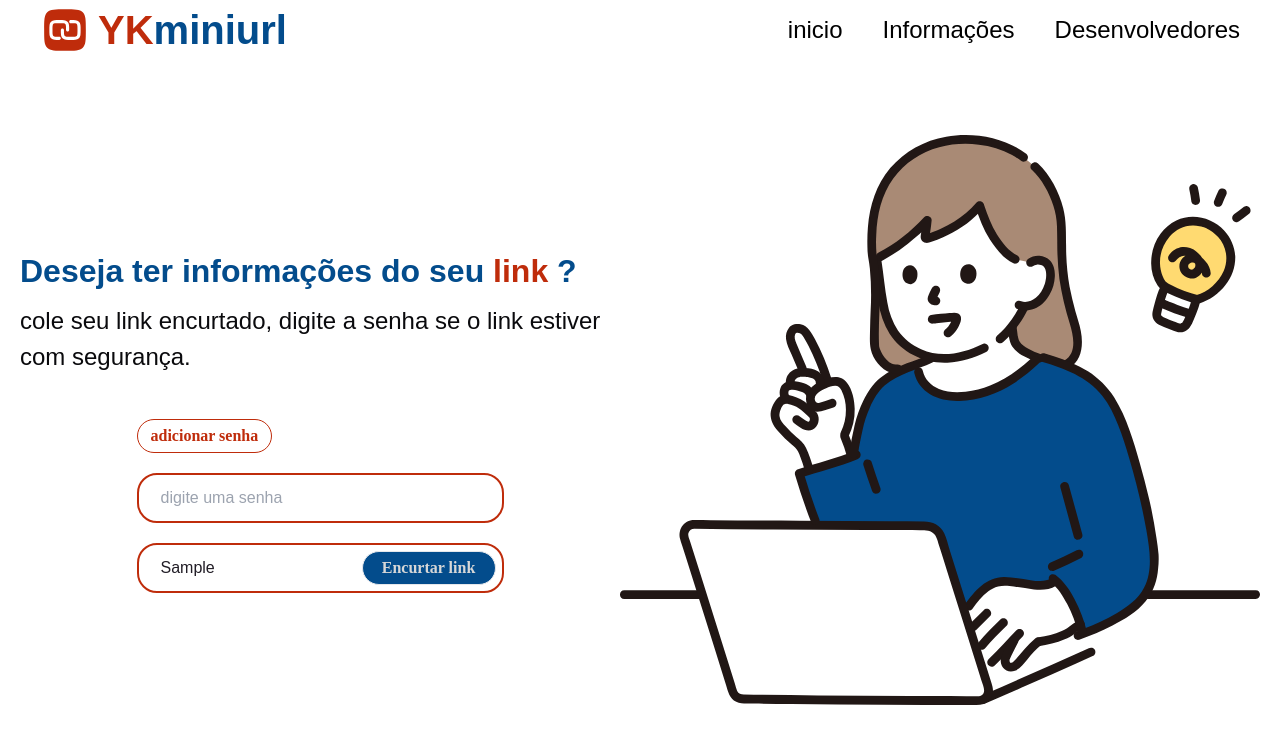
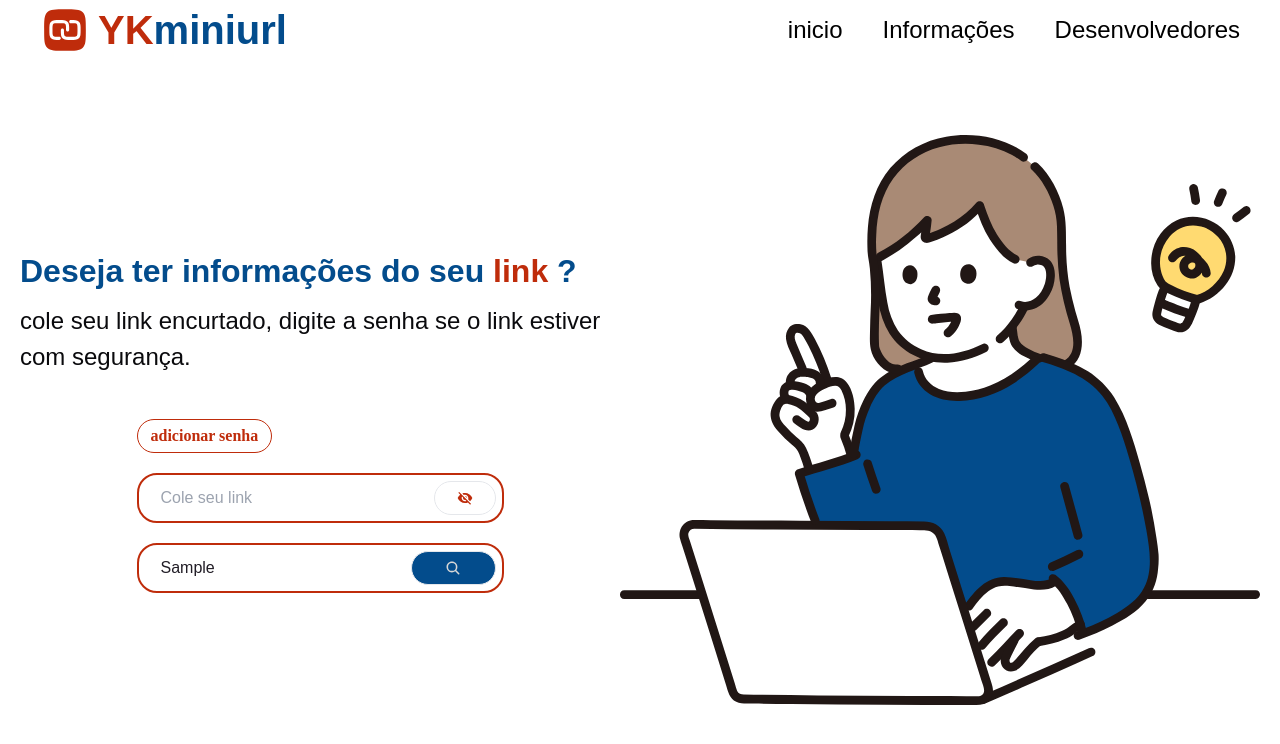
Before and after one commit to Dannick10/frontend-ykminiurl, a Next.js app: page /info in a window 1280 px wide. Both pictures are taken after typing "Sample" into the empty fields and a click on the button "adicionar senha". Shown: the top 744 px of the page. Built offline with nearby package versions, Linux system fonts and the light colour scheme.

Commit message:
feat: getInfoUrls and create InputComponents

```diff
--- a/src/app/info/page.tsx
+++ b/src/app/info/page.tsx
@@ -1,14 +1,23 @@
-"use client"
+"use client";
 
-import Alert from '@/components/Alert'
-import usePassword from '@/hooks/usePassword'
-import useShortLink from '@/hooks/useShortLink'
-import React from 'react'
-import Image from 'next/image'
-import womanpoint from "/public/womanpoint.svg"
+import Alert from "@/components/Alert";
+import usePassword from "@/hooks/usePassword";
+import useShortLink from "@/hooks/useShortLink";
+import React from "react";
+import Image from "next/image";
+import womanpoint from "/public/womanpoint.svg";
+import { IoSearch } from "react-icons/io5";
+import { MdOutlineVisibility } from "react-icons/md";
+import { MdVisibilityOff } from "react-icons/md";
+import Inputs from "@/components/Inputs";
 
 const page = () => {
-   const {handleVisibilityPassword, viewPassword,} = usePassword()
+  const {
+    handleVisibilityPassword,
+    viewPassword,
+    changeVisiblity,
+    handleChangeVisibility,
+  } = usePassword();
   const {
     postInfoLink,
     msg,
@@ -18,18 +27,25 @@ const page = () => {
     Seturl,
     shortUrl,
     Setpassword,
-      Setmsg
+    Setmsg,
   } = useShortLink();
-
 
   return (
     <section className="flex flex-col gap-30 px-30 py-10">
       {msg.status && (
-          <Alert title={msg.title} subtitle={msg.subtitle} colors={msg.color}  handleCloseMsg={() => Setmsg('')}/>
+        <Alert
+          title={msg.title}
+          subtitle={msg.subtitle}
+          colors={msg.color}
+          handleCloseMsg={() => Setmsg("")}
+        />
       )}
 
       {loading && (
-          <div role="status" className="w-full h-full absolute flex justify-center items-center bg-black bg-opacity-10 z-10">
+        <div
+          role="status"
+          className="w-full h-full absolute flex justify-center items-center bg-black bg-opacity-10 z-10"
+        >
           <svg
             aria-hidden="true"
             className="w-10 h-10 text-gray-200 animate-spin dark:text-gray-600 fill-[#BF2C0B]"
@@ -54,10 +70,12 @@ const page = () => {
         <div className="flex flex-col justify-center items-center gap-2 max-w-[600px]">
           <div className="space-y-2">
             <h1 className="text-[32px] text-[rgb(3,76,140)] font-bold ">
-              Deseja ter informações do seu <span className='text-[#BF2C0B]'>link</span> ?
+              Deseja ter informações do seu{" "}
+              <span className="text-[#BF2C0B]">link</span> ?
             </h1>
             <p className="font-light text-[24px] text-[#0A0A0D] font-sora">
-              cole seu link encurtado,  digite a senha se o link estiver com segurança.
+              cole seu link encurtado, digite a senha se o link estiver com
+              segurança.
             </p>
           </div>
           <div className="flex flex-col justify-center items-center py-38 gap-5  mt-9 ">
@@ -70,47 +88,45 @@ const page = () => {
               </button>
             </div>
             {viewPassword && (
-                <div className="border-2 rounded-[20px] py-1.5 px-1.5 w-[367px] border-[#BF2C0B] overflow-hidden relative flex">
-                  <input
-                    type="text"
-                    placeholder="digite uma senha"
-                    className="w-full h-full font-sora font-light outline-none px-4 py-2 text-[#211D26]"
+              <Inputs
                 value={password}
                 onChange={(e) => Setpassword(e.target.value)}
-                    />
-                </div>
+                type={changeVisiblity}
+              >
+                <button
+                  className="w-[20%] right-0 top-0 flex justify-center items-center px-[13px] py-1 rounded-[24px] border-[1px]  text-[#BF2C0B] cursor-pointer"
+                  onClick={handleChangeVisibility}
+                >
+                  {changeVisiblity == "text" ?
+                  <MdOutlineVisibility />
+                  :
+                  <MdVisibilityOff />
+                }
+                </button>
+              </Inputs>
             )}
 
-              <div className="border-2 rounded-[20px] py-1.5 px-1.5 w-[367px] border-[#BF2C0B] overflow-hidden relative flex">
-                <input
-                  type="text"
-                  placeholder="Cole seu link"
-                  className="w-full h-full font-sora font-light outline-none px-4 py-2 text-[#211D26]"
-                  value={url || ""}
-                  onChange={(e) => Seturl(e.target.value)}
-                  />
+            <Inputs value={url} onChange={(e) => Seturl(e.target.value)}>
               <button
-                  className="w-[60%] right-0 top-0 flex justify-center items-center px-[13px] py-1 rounded-[24px] border-[1px] bg-[#034C8C] text-[#D7D7D7]"
+                className="w-[30%] right-0 top-0 flex justify-center items-center px-[13px] py-1 rounded-[24px] border-[1px] bg-[#034C8C] text-[#D7D7D7]"
                 onClick={postInfoLink}
               >
-                  Encurtar link
+                <IoSearch />
               </button>
-
+            </Inputs>
           </div>
         </div>
-                  {shortUrl &&
-                  <div className="mt-4 flex justify-center items-center flex-col gap-4">
-                  <p className="font-sora font-bold text-sm text-[#D7D7D7] bg-[#034C8C] p-2 rounded-full">Seu Link está pronto para ser copiado</p>
-                  <p className="font-ramabhadra font-bold text-lg text-[#BF2C0B]">www.localhost:3000/redirect?link={shortUrl.shortUrl}</p>
-                  </div>
-                  }
-          </div>
         <div className="relative w-[80vh] h-[80vh]">
-            <Image src={womanpoint} alt="woman" fill style={{ objectFit: "cover" }} />
+          <Image
+            src={womanpoint}
+            alt="woman"
+            fill
+            style={{ objectFit: "cover" }}
+          />
         </div>
       </aside>
     </section>
   );
-  }
+};
 
-  export default page
+export default page;
--- a/src/app/page.tsx
+++ b/src/app/page.tsx
@@ -6,8 +6,16 @@ import usePassword from "@/hooks/usePassword";
 import Alert from "@/components/Alert";
 import useShortLink from "@/hooks/useShortLink";
 import { useEffect } from "react";
+import Inputs from "@/components/Inputs";
+import { MdOutlineVisibility, MdVisibilityOff } from "react-icons/md";
+import { IoSearch } from "react-icons/io5";
 export default function Home() {
-  const { viewPassword, handleVisibilityPassword } = usePassword();
+  const {
+    viewPassword,
+    handleVisibilityPassword,
+    changeVisiblity,
+    handleChangeVisibility,
+  } = usePassword();
   const {
     createShortLink,
     msg,
@@ -17,18 +25,25 @@ export default function Home() {
     Seturl,
     shortUrl,
     Setpassword,
-    Setmsg
+    Setmsg,
   } = useShortLink();
-
 
   return (
     <section className="flex flex-col gap-30 px-30 py-10">
       {msg.status && (
-        <Alert title={msg.title} subtitle={msg.subtitle} colors={msg.color}  handleCloseMsg={() => Setmsg('')}/>
+        <Alert
+          title={msg.title}
+          subtitle={msg.subtitle}
+          colors={msg.color}
+          handleCloseMsg={() => Setmsg("")}
+        />
       )}
 
       {loading && (
-        <div role="status" className="w-full h-full absolute flex justify-center items-center bg-black bg-opacity-10 z-10">
+        <div
+          role="status"
+          className="w-full h-full absolute flex justify-center items-center bg-black bg-opacity-10 z-10"
+        >
           <svg
             aria-hidden="true"
             className="w-10 h-10 text-gray-200 animate-spin dark:text-gray-600 fill-[#BF2C0B]"
@@ -66,45 +81,48 @@ export default function Home() {
               <button
                 className="flex  justify-center items-center px-[13px] py-1 rounded-[24px] border-[1px] border-[#BF2C0B] text-[#BF2C0B]"
                 onClick={handleVisibilityPassword}
-                >
+              >
                 adicionar senha
               </button>
             </div>
             {viewPassword && (
-              <div className="border-2 rounded-[20px] py-1.5 px-1.5 w-[367px] border-[#BF2C0B] overflow-hidden relative flex">
-                <input
-                  type="text"
-                  placeholder="digite uma senha"
-                  className="w-full h-full font-sora font-light outline-none px-4 py-2 text-[#211D26]"
-                  value={password}
-                  onChange={(e) => Setpassword(e.target.value)}
-                  />
-              </div>
+              <Inputs
+                value={password}
+                onChange={(e) => Setpassword(e.target.value)}
+                type={changeVisiblity}
+              >
+                <button
+                  className="w-[20%] right-0 top-0 flex justify-center items-center px-[13px] py-1 rounded-[24px] border-[1px]  text-[#BF2C0B] cursor-pointer"
+                  onClick={handleChangeVisibility}
+                >
+                  {changeVisiblity == "text" ? (
+                    <MdOutlineVisibility />
+                  ) : (
+                    <MdVisibilityOff />
+                  )}
+                </button>
+              </Inputs>
             )}
 
-            <div className="border-2 rounded-[20px] py-1.5 px-1.5 w-[367px] border-[#BF2C0B] overflow-hidden relative flex">
-              <input
-                type="text"
-                placeholder="Cole seu link"
-                className="w-full h-full font-sora font-light outline-none px-4 py-2 text-[#211D26]"
-                value={url || ""}
-                onChange={(e) => Seturl(e.target.value)}
-                />
+            <Inputs value={url} onChange={(e) => Seturl(e.target.value)}>
               <button
-                className="w-[60%] right-0 top-0 flex justify-center items-center px-[13px] py-1 rounded-[24px] border-[1px] bg-[#034C8C] text-[#D7D7D7]"
+                className="w-[30%] right-0 top-0 flex justify-center items-center px-[13px] py-1 rounded-[24px] border-[1px] bg-[#034C8C] text-[#D7D7D7]"
                 onClick={createShortLink}
-                >
-                Encurtar link
+              >
+                <IoSearch />
               </button>
-
+            </Inputs>
+          </div>
+          {shortUrl && (
+            <div className="mt-4 flex justify-center items-center flex-col gap-4">
+              <p className="font-sora font-bold text-sm text-[#D7D7D7] bg-[#034C8C] p-2 rounded-full">
+                Seu Link está pronto para ser copiado
+              </p>
+              <p className="font-ramabhadra font-bold text-lg text-[#BF2C0B]">
+                www.localhost:3000/redirect?link={shortUrl.shortUrl}
+              </p>
             </div>
-          </div>
-                {shortUrl &&
-                <div className="mt-4 flex justify-center items-center flex-col gap-4">
-                <p className="font-sora font-bold text-sm text-[#D7D7D7] bg-[#034C8C] p-2 rounded-full">Seu Link está pronto para ser copiado</p>
-                <p className="font-ramabhadra font-bold text-lg text-[#BF2C0B]">www.localhost:3000/redirect?link={shortUrl.shortUrl}</p>
-                </div>
-                }
+          )}
         </div>
         <div className="relative w-[80vh] h-[80vh]">
           <Image src={woman} alt="woman" fill style={{ objectFit: "cover" }} />
--- a/src/app/redirect/page.tsx
+++ b/src/app/redirect/page.tsx
@@ -6,19 +6,34 @@ import { useSearchParams } from "next/navigation";
 import { useEffect, useState } from "react";
 import Link from "next/link";
 import Alert from "@/components/Alert";
+import Inputs from "@/components/Inputs";
+import usePassword from "@/hooks/usePassword";
+
+
 const Redirect = () => {
-  const { shortUrl, getOriginalLink, postUnlockLink, loading, msg, Setmsg, password, Setpassword } = useShortLink();
+  const {
+    shortUrl,
+    getOriginalLink,
+    postUnlockLink,
+    loading,
+    msg,
+    Setmsg,
+    password,
+    Setpassword,
+  } = useShortLink();
 
   const router = useRouter();
 
+  const { changeVisiblity, handleChangeVisibility } = usePassword()
+
   const searchParams = useSearchParams();
   const link = searchParams.get("link");
-  const [url,Seturl] = useState<string>()
+  const [url, Seturl] = useState<string>();
 
   useEffect(() => {
     if (link) {
       getOriginalLink(link);
-      Seturl(link)
+      Seturl(link);
     }
   }, [link]);
 
@@ -26,7 +41,7 @@ const Redirect = () => {
     if (shortUrl) {
       const { security, url } = shortUrl;
       if (!security && url) {
-        console.log(shortUrl);
+       router.push(url)
       } else if (!url) {
         console.error("URL inválida ou vazia.");
       }
@@ -82,23 +97,22 @@ const Redirect = () => {
           </div>
         ) : (
           <div>
-            <div className="border-2 rounded-[20px] py-1.5 px-1.5 w-[367px] border-[#BF2C0B] overflow-hidden relative flex">
-              <input
-                type="password"
-                placeholder="senha"
-                className="w-full h-full font-sora font-light outline-none px-4 py-2 text-[#211D26]"
+            <Inputs
             value={password}
             onChange={(e) => Setpassword(e.target.value)}
-              />
-               {url && <>
+            type={changeVisiblity}
+            >
+              <>
+                {url && (
                   <button
                     className="w-[60%] right-0 top-0 flex justify-center items-center px-[13px] py-1 rounded-[24px] border-[1px] bg-[#034C8C] text-[#D7D7D7]"
                     onClick={() => postUnlockLink(url)}
                   >
                     Desbloquear
                   </button>
-                    </>}
-            </div>
+                )}
+              </>
+            </Inputs>
           </div>
         )}
       </div>
--- /dev/null
+++ b/src/components/Inputs.tsx
@@ -0,0 +1,25 @@
+import React, { ChangeEvent, JSX } from "react";
+
+type InputProps = {
+  value: string;
+  onChange: (event: ChangeEvent<HTMLInputElement>) => void;
+  children: JSX.Element;
+  type?: "text" | "password";
+};
+
+const Inputs = ({ value, onChange, type, children }: InputProps) => {
+  return (
+    <div className="border-2 rounded-[20px] py-1.5 px-1.5 w-[367px] border-[#BF2C0B] overflow-hidden relative flex">
+      <input
+        type={type ? type : "text"}
+        placeholder="Cole seu link"
+        className="w-full h-full font-sora font-light outline-none px-4 py-2 text-[#211D26]"
+        value={value}
+        onChange={onChange}
+      />
+      {children}
+    </div>
+  );
+};
+
+export default Inputs;
--- a/src/hooks/usePassword.tsx
+++ b/src/hooks/usePassword.tsx
@@ -5,13 +5,20 @@ import {useState} from 'react'
 const usePassword = () => {
 
     const [viewPassword, SetViewPassword] = useState<boolean>(false)
+    const [changeVisiblity, SetChangeVisibility] = useState<"text" | "password">("password")
+
+    const handleChangeVisibility = () => {
+      SetChangeVisibility(prev => (prev === "text" ? "password" : "text"));
+    }
 
     const handleVisibilityPassword = () => {
         SetViewPassword(!viewPassword)
     }
   return {
     viewPassword,
-    handleVisibilityPassword
+    handleVisibilityPassword,
+    handleChangeVisibility,
+    changeVisiblity
   }
 }
 
--- a/src/hooks/useShortLink.tsx
+++ b/src/hooks/useShortLink.tsx
@@ -27,14 +27,17 @@ type msg = {
 } | null;
 
 type getUrl = {
+  originalUrl?: string;
+  createdAt?: string;
+  clicks?: number;
   shortUrl?: string;
   url?: string;
   security?: boolean;
 };
 const useShortLink = () => {
-  const [url, Seturl] = useState<string | null>("");
+  const [url, Seturl] = useState<string>("");
 
-  const [password, Setpassword] = useState<any>(null);
+  const [password, Setpassword] = useState<string>("");
 
   const [shortUrl, SetshortURL] = useState<getUrl | null>();
 
@@ -96,10 +99,10 @@ const useShortLink = () => {
         SetshortURL({
           shortUrl: response.shortUrl,
         });
-        Seturl(null);
+        Seturl('');
       } catch (error) {
         handleError(error);
-        Seturl(null);
+        Seturl('');
       }
     });
   };
@@ -161,12 +164,7 @@ const useShortLink = () => {
           shortUrl: url,
         });
         Setpassword("");
-        setMessage(
-          "sucesso",
-          "seu link está pronto para ser acessado, clique no botão abaixo",
-          "green",
-          true
-        );
+
       } catch (error) {
         handleError(error);
         Setpassword("");
@@ -187,7 +185,6 @@ const useShortLink = () => {
     let result = match ? match[1] : "";
 
 
-
     const postInfoData: IPostInfoLink = {
       shortUrl: result,
       password: password,
@@ -196,9 +193,15 @@ const useShortLink = () => {
       await (withLoading(async () => {
           try{
              const response = await postInfoURLendpoint(postInfoData)
-             /*Amanhã continuo */
-          }catch(error) {
+             SetshortURL({
+              originalUrl: response.originalUrl,
+              shortUrl: response.shortUrl,
+              clicks: response.clicks,
+              createdAt:response.createdAt
+              });
 
+            }catch(error) {
+              handleError(error)
           }
       }))
 
--- a/src/interfaces/LinkInterfaces.ts
+++ b/src/interfaces/LinkInterfaces.ts
@@ -1,6 +1,6 @@
 export interface IpostData {
     url: string
-    password: number | null
+    password: string
 }
 
 export interface IShortLinkResponse {
@@ -16,7 +16,7 @@ export interface IGetShortLinkResponse {
 
 export interface IPostUnlockPassword {
     shortUrl: string,
-    password: number
+    password: string
 }
 
 export interface IResponseUnlockPassword {
@@ -35,4 +35,5 @@ export interface IResponseInfoLink {
     shortUrl: string,
     clicks: number,
     createdAt: string
+    message: string
 }
--- a/src/services/apiEndpoint.ts
+++ b/src/services/apiEndpoint.ts
@@ -19,6 +19,6 @@ export const postUnlockURLpasswrodendpoint = async (body: IPostUnlockPassword):
 }
 
 export const postInfoURLendpoint = async (body: IPostInfoLink): Promise<IResponseInfoLink> => {
-        const result = await apiService<IResponseInfoLink>("http://localhost:8081/api/password", "POST", body)
+        const result = await apiService<IResponseInfoLink>("http://localhost:8081/api/info", "POST", body)
         return result
 }
```
Lines whose indentation alone changed are shown as unchanged.
